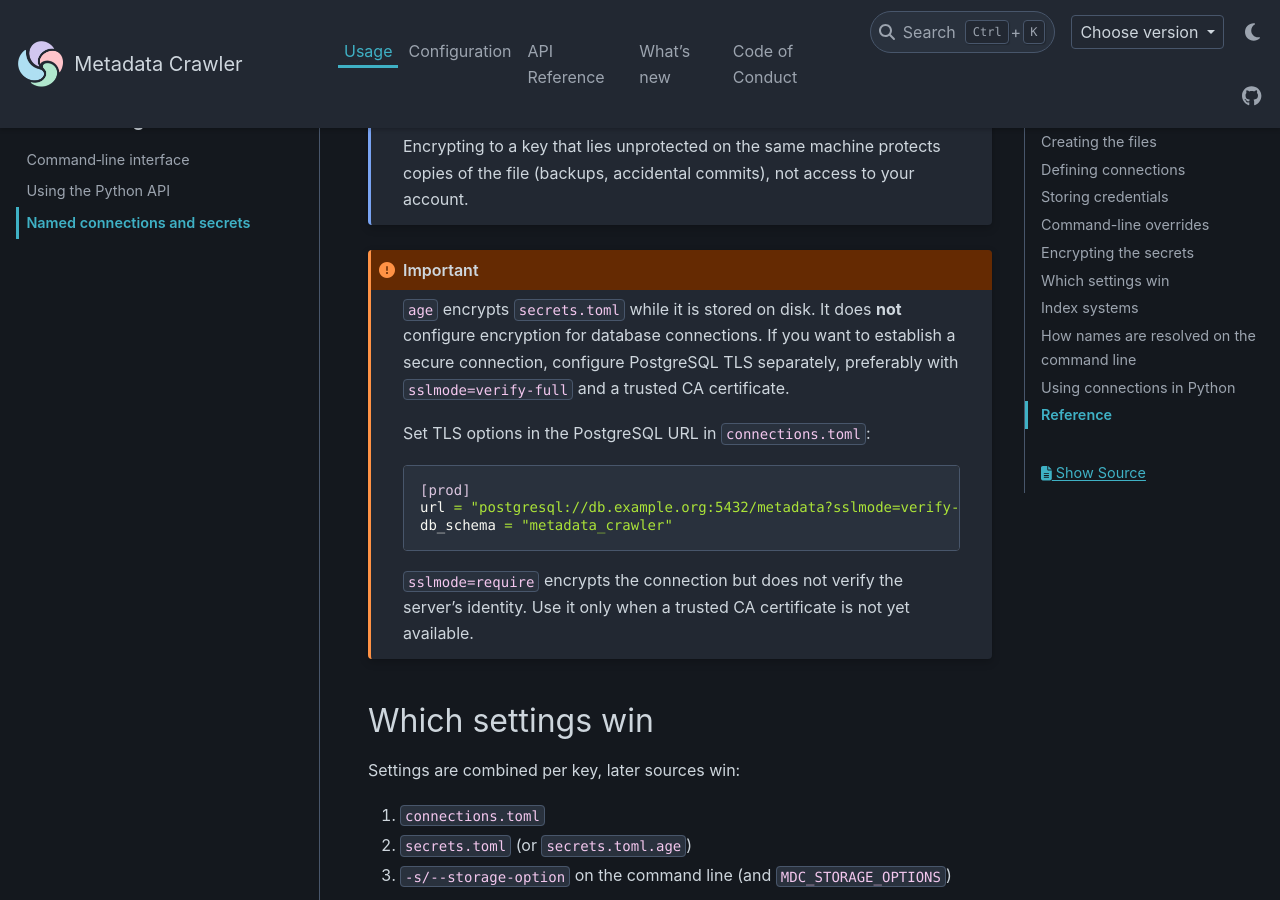
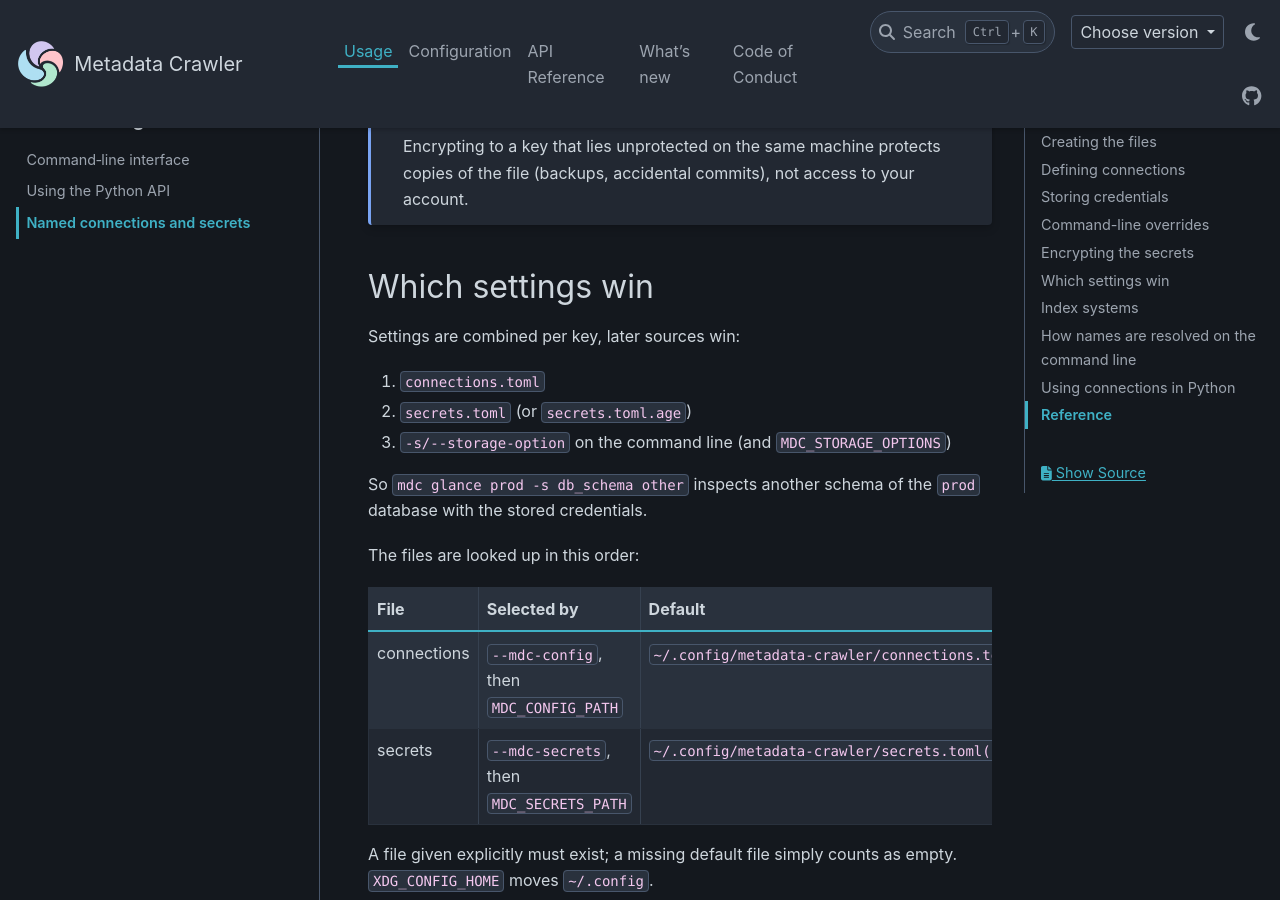
Before and after one commit to freva-org/metadata-crawler, a Sphinx documentation site: the page built from docs/source/chapter1-usage/sec3-connections.rst, in a window 1280 px wide and 900 px high, scrolled down 5531 px. Built offline with Sphinx 7.4.7 and the PyData theme 0.15.4, drawn with Linux system fonts in a browser that asks for light colours; comment, search, counter and statistics services are not loaded.

Commit message:
docs: remove PostgreSQL TLS guidance

```diff
--- a/docs/source/chapter1-usage/sec3-connections.rst
+++ b/docs/source/chapter1-usage/sec3-connections.rst
@@ -263,25 +263,6 @@ For a dedicated age key, set its path before running ``mdc``:
    copies of the file (backups, accidental commits), not access to your
    account.
 
-.. important::
-
-   ``age`` encrypts ``secrets.toml`` while it is stored on disk. It does **not**
-   configure encryption for database connections. If you want to establish a
-   secure connection, configure PostgreSQL TLS separately, preferably
-   with ``sslmode=verify-full`` and a trusted CA certificate.
-
-   Set TLS options in the PostgreSQL URL in ``connections.toml``:
-
-   .. code-block:: toml
-
-      [prod]
-      url = "postgresql://db.example.org:5432/metadata?sslmode=verify-full&sslrootcert=/path/to/postgres-ca.crt"
-      db_schema = "metadata_crawler"
-
-   ``sslmode=require`` encrypts the connection but does not verify the
-   server's identity. Use it only when a trusted CA certificate is not yet
-   available.
-
 Which settings win
 ^^^^^^^^^^^^^^^^^^
 
```
